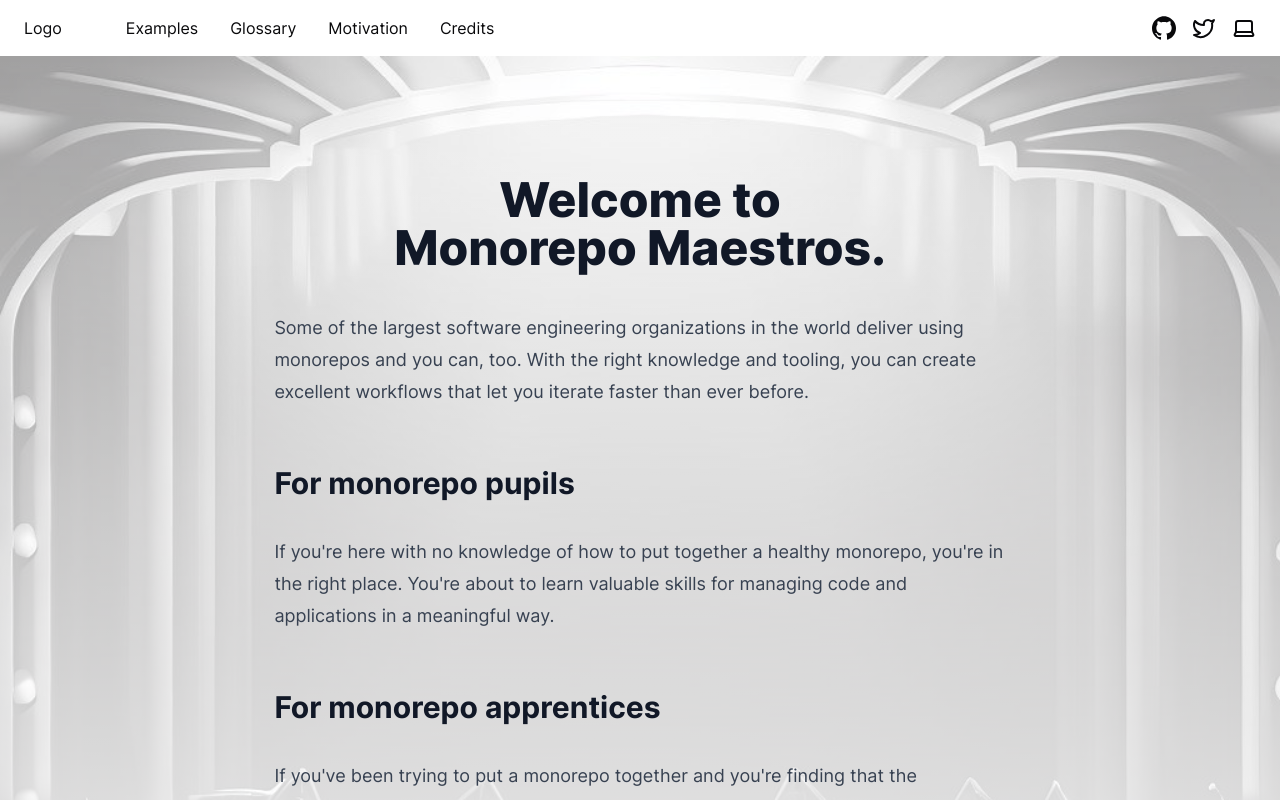
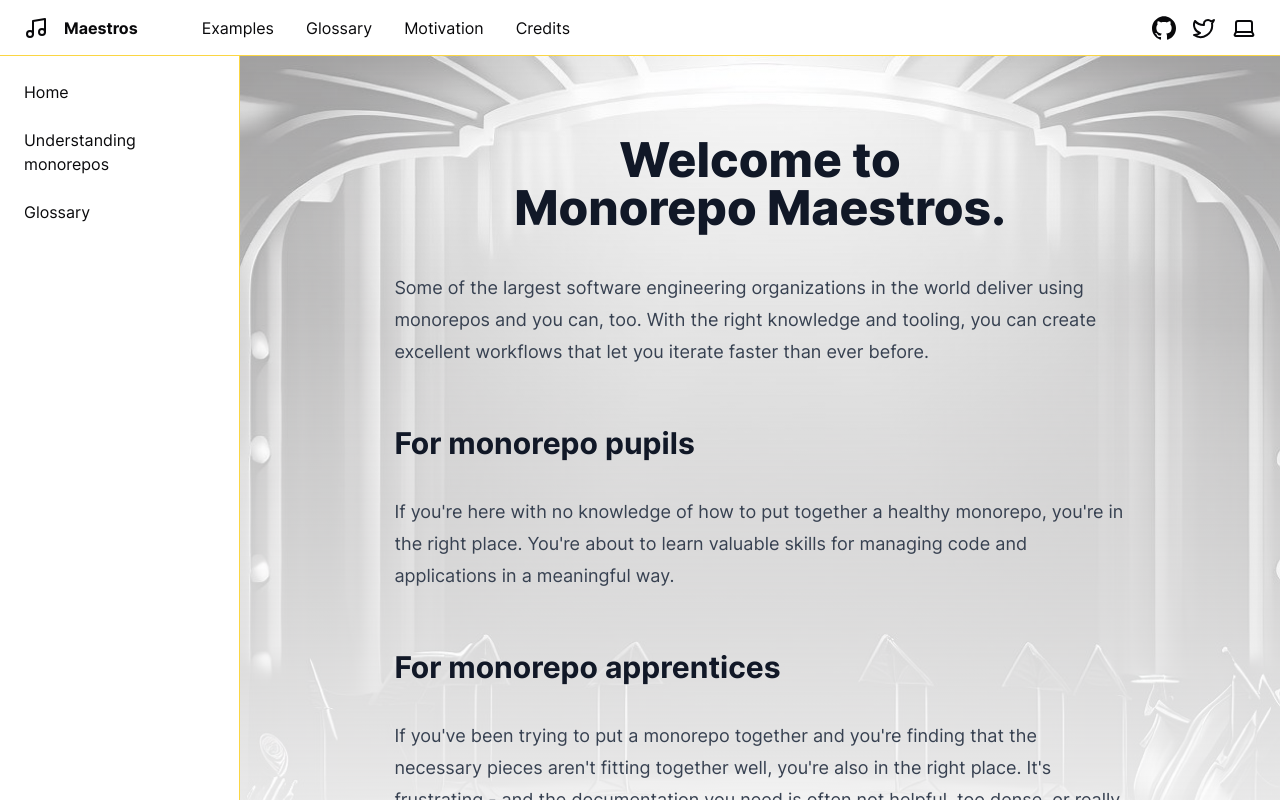
Before and after one commit to anthonyshew/maestros, a Next.js app: page /monorepos in a window 1280 px wide. Shown: the top 800 px of the page. Built offline with nearby package versions, Linux system fonts and the light colour scheme.

Commit message:
Mmkayyyy...

```diff
--- /dev/null
+++ b/app/(maestros)/monorepos/SidebarContent.tsx
@@ -0,0 +1,16 @@
+import { links } from "#/app/(maestros)/navLinks";
+import { SheetLink } from "#/components/Sheet";
+
+export const SideBarContent = () => {
+  return (
+    <>
+      {links.sidebarLinks.map((link) => {
+        return (
+          <SheetLink key={link.href} href={link.href}>
+            {link.text}
+          </SheetLink>
+        );
+      })}
+    </>
+  );
+};
--- a/app/(maestros)/monorepos/layout.tsx
+++ b/app/(maestros)/monorepos/layout.tsx
@@ -14,10 +14,11 @@ import { buildMeta } from "#/app/metadata";
 import "#/app/globals.css";
 import { ThemeWrapper } from "#/app/providers";
 import { GitHub } from "#/components/Icons";
-import { Twitter, SidebarOpen } from "lucide-react";
+import { Twitter, SidebarOpen, Music } from "lucide-react";
 import { ThemeController } from "#/components/ThemeController";
 import Link from "next/link";
 import { links } from "#/app/(maestros)/navLinks";
+import { SideBarContent } from "#/app/(maestros)/monorepos/SidebarContent";
 
 export const generateMetadata = async (): Promise<Metadata> => {
   return await buildMeta({
@@ -37,11 +38,13 @@ export default function RootLayout({
       className={`min-h-screen ${inter.className} antialiased dark`}
       suppressHydrationWarning
     >
-      <body>
+      <body className="relative flex flex-row max-h-screen min-h-screen">
         <ThemeWrapper>
           <Sheet>
-            <nav className="flex flex-row items-center gap-8 px-6 h-14">
-              <p>Logo</p>
+            <nav className="absolute flex flex-row items-center w-full gap-8 px-6 border-b h-14 border-yellow-400/80">
+              <Link className="flex flex-row gap-4 font-bold" href="/monorepos">
+                <Music /> Maestros
+              </Link>
               <SheetTrigger>
                 <SidebarOpen className="md:hidden" />
               </SheetTrigger>
@@ -70,6 +73,13 @@ export default function RootLayout({
                 <ThemeController />
               </div>
             </nav>
+            <aside className="hidden w-0 h-[calc(100vh-3.5rem)] p-6 border-r border-yellow-400/80 mt-14 md:w-60 md:flex md:flex-col md:gap-6">
+              {links.sidebarLinks.map((link) => (
+                <Link key={link.href} href={link.href}>
+                  {link.text}
+                </Link>
+              ))}
+            </aside>
             <SheetContent side="left">
               <SheetHeader>
                 <SheetTitle>Menu</SheetTitle>
@@ -77,16 +87,11 @@ export default function RootLayout({
                   This course is meant to work linearly but feel free to explore
                   as you wish.
                 </SheetDescription>
-
-                {links.sidebarLinks.map((link) => (
-                  <SheetLink key={link.href} href={link.href}>
-                    {link.text}
-                  </SheetLink>
-                ))}
+                <SideBarContent />
               </SheetHeader>
             </SheetContent>
           </Sheet>
-          <main className="relative flex flex-col justify-center flex-auto min-h-screen px-4 pb-4 mx-auto sm:py-8 lg:py-20 md:flex-row">
+          <main className="relative flex flex-col justify-center flex-auto h-[calc(100vh-3.5rem)] px-4 mx-auto overflow-auto mt-14 sm:py-8 lg:py-20 md:flex-row">
             {children}
           </main>
         </ThemeWrapper>
--- a/app/(maestros)/monorepos/page.tsx
+++ b/app/(maestros)/monorepos/page.tsx
@@ -29,8 +29,8 @@ const Page = () => {
         />
         <div className="absolute inset-0 z-0 bg-gradient-to-b to-95% from-transparent to-white dark:to-zinc-950" />
       </div>
-      <div className="z-10 w-full mt-10 prose lg:prose-lg dark:prose-invert">
-        <h1 className="text-center ">
+      <div className="z-10 w-full h-full prose lg:prose-lg dark:prose-invert">
+        <h1 className="text-center">
           Welcome to
           <br /> Monorepo Maestros.
         </h1>
@@ -51,7 +51,7 @@ const Page = () => {
           If you've been trying to put a monorepo together and you're finding
           that the necessary pieces aren't fitting together well, you're also in
           the right place. It's frustrating - and the documentation you need is
-          not helpful, too dense, or really hard to find. Good news: we've
+          often not helpful, too dense, or really hard to find. Good news: we've
           rolled up everything you need into one course.
         </p>
         <h2>For monorepo haters</h2>
--- a/app/(maestros)/navLinks.ts
+++ b/app/(maestros)/navLinks.ts
@@ -2,7 +2,7 @@ interface Link { href: string, text: string }
 
 export const links: {
   mainLinks: Link[]
-  sidebarLinks: Link[]
+  sidebarLinks: Array<Link & { items?: { hashlink: string, href: string }[] }>
 } = {
   mainLinks: [
     {
@@ -28,8 +28,8 @@ export const links: {
       text: "Home",
     },
     {
-      href: "/monorepos/examples",
-      text: "Examples",
+      href: "/monorepos/understanding-monorepos",
+      text: "Understanding monorepos",
     },
     {
       href: "/monorepos/glossary",
```
Also changed, not shown: content/maestros/landings/credits.mdx (added, +12 -0 lines), contentlayer.config.ts (+47 -33 lines).
